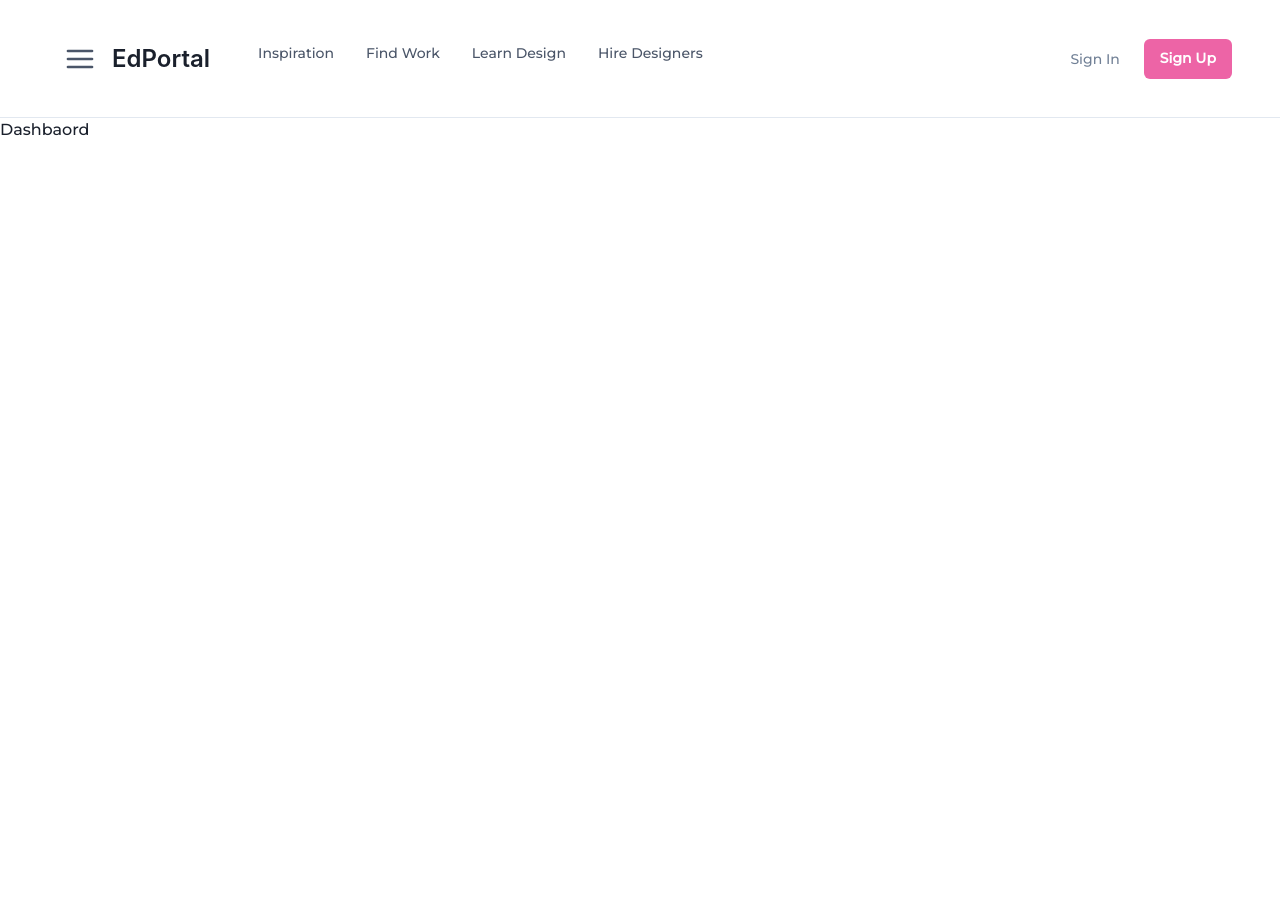
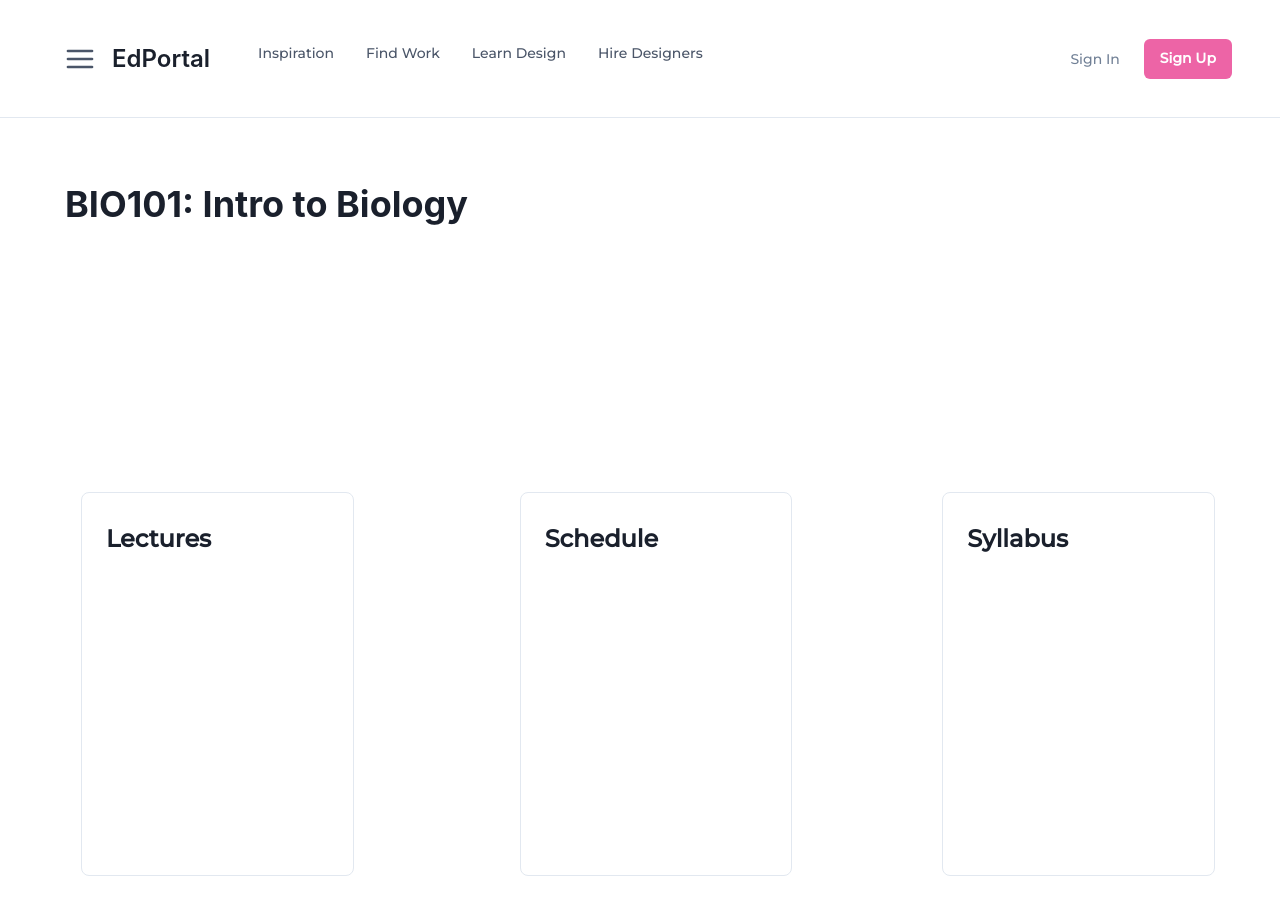
Before and after one commit to architgarg603/ClassAi, a React (Create React App) app: page /dashboard in a window 1280 px wide. Shown: the top 914 px of the page. Before the commit the page ends 800 px from the top, so only its background shows below. Built offline with nearby package versions, Linux system fonts and the light colour scheme.

Commit message:
dashboard page layout

```diff
--- a/src/pages/Dashboard.js
+++ b/src/pages/Dashboard.js
@@ -1,7 +1,77 @@
+import { Box, Heading, Text, HStack } from "@chakra-ui/react";
 import React from "react";
 
 const Dashboard = () => {
-  return <div>Dashbaord</div>;
+  return (
+    <Box p={"65px"}>
+      <Heading mb={"250px"}>BIO101: Intro to Biology</Heading>
+      <HStack spacing={"150px"}>
+        <Box
+          maxW="xs"
+          maxH="s"
+          m={4}
+          borderWidth="1px"
+          borderRadius="lg"
+          overflow="hidden"
+          boxSize={"sm"}
+        >
+          <Box p="6">
+            <Box
+              mt="1"
+              fontWeight="semibold"
+              as="h4"
+              lineHeight="tight"
+              isTruncated
+            >
+              <Text fontSize={"24px"}>Lectures</Text>
+            </Box>
+          </Box>
+        </Box>
+        <Box
+          maxW="xs"
+          maxH="s"
+          m={4}
+          borderWidth="1px"
+          borderRadius="lg"
+          overflow="hidden"
+          boxSize={"sm"}
+        >
+          <Box p="6">
+            <Box
+              mt="1"
+              fontWeight="semibold"
+              as="h4"
+              lineHeight="tight"
+              isTruncated
+            >
+              <Text fontSize={"24px"}>Schedule</Text>
+            </Box>
+          </Box>
+        </Box>
+        <Box
+          maxW="xs"
+          maxH="s"
+          m={4}
+          borderWidth="1px"
+          borderRadius="lg"
+          overflow="hidden"
+          boxSize={"sm"}
+        >
+          <Box p="6">
+            <Box
+              mt="1"
+              fontWeight="semibold"
+              as="h4"
+              lineHeight="tight"
+              isTruncated
+            >
+              <Text fontSize={"24px"}>Syllabus</Text>
+            </Box>
+          </Box>
+        </Box>
+      </HStack>
+    </Box>
+  );
 };
 
 export default Dashboard;
```
